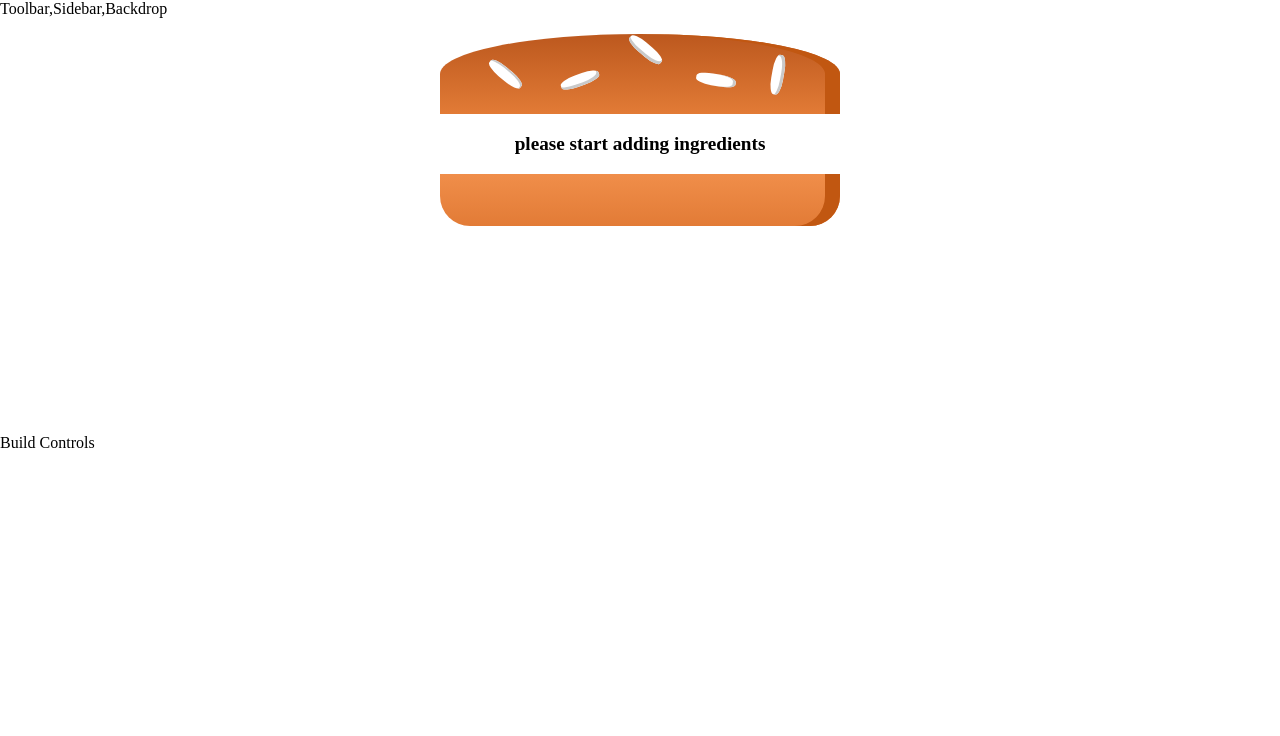
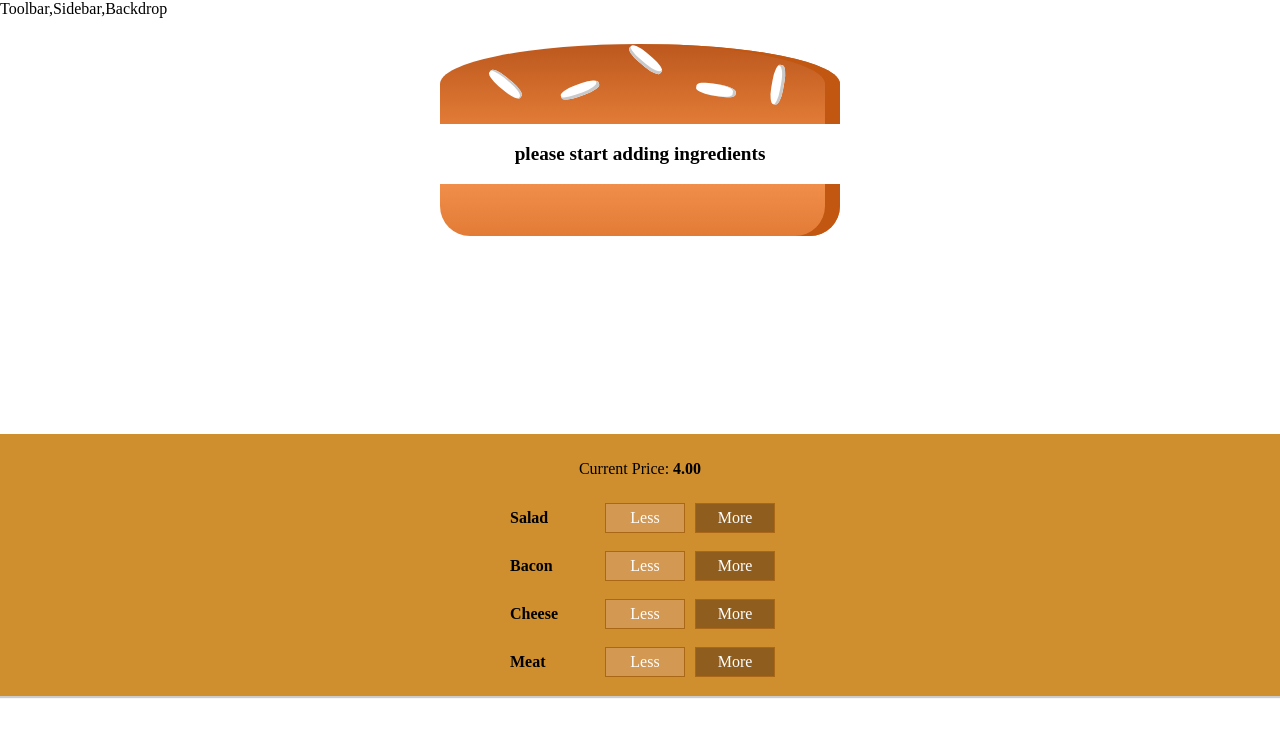
Before and after one commit to jashwant1234/starting_react, a React (Create React App) app in the folder burger_builder/: page / in a window 1280 px wide. Shown: the top 736 px of the page. Built offline with nearby package versions, Linux system fonts and the light colour scheme.

Commit message:
add some fuctionalty to your app

```diff
--- /dev/null
+++ b/burger_builder/src/components/Burger/BuildControles/BuildControle/BuildControle.js
@@ -0,0 +1,11 @@
+import React from 'react';
+import classes from './BuildControle.module.css';
+export default function BuildControle(props) {
+    return (
+        <div className={classes.BuildControl}>
+            <div className={classes.Label}>{props.label}</div>
+            <button className={classes.Less} onClick={props.removed}>Less</button>
+            <button className={classes.More} onClick={props.added}>More</button>
+        </div>
+    )
+}
--- /dev/null
+++ b/burger_builder/src/components/Burger/BuildControles/BuildControle/BuildControle.module.css
@@ -0,0 +1,56 @@
+.BuildControl {
+    display: flex;
+    justify-content: space-between;
+    align-items: center;
+    margin: 5px 0;
+}
+
+.BuildControl button {
+    display: block;
+    font: inherit;
+    padding: 5px;
+    margin: 0 5px;
+    width: 80px;
+    border: 1px solid #AA6817;
+    cursor: pointer;
+    outline: none;
+}
+
+.BuildControl button:disabled {
+    background-color: #AC9980;
+    border: 1px solid #7E7365;
+    color: #ccc;
+    cursor: default;
+}
+
+.BuildControl button:hover:disabled {
+    background-color: #AC9980;
+    color: #ccc;
+    cursor: not-allowed;
+}
+
+.Label {
+    padding: 10px;
+    font-weight: bold;
+    width: 80px;
+}
+
+.BuildControl .Less {
+    background-color: #D39952;
+    color: white;
+}
+
+.BuildControl .More {
+    background-color: #8F5E1E;
+    color: white;
+}
+
+.BuildControl .Less:hover, .BuildControl .Less:active {
+    background-color: #DAA972;
+    color: white;
+}
+
+.BuildControl .More:hover,.BuildControl .More:active {
+    background-color: #99703F;
+    color: white;
+}
--- /dev/null
+++ b/burger_builder/src/components/Burger/BuildControles/BuildControles.js
@@ -0,0 +1,28 @@
+import React from "react";
+import BuildControle from "./BuildControle/BuildControle";
+import classes from "./BuildControles.module.css";
+
+const controls = [
+  { label: "Salad", type: "salad" },
+  { label: "Bacon", type: "bacon" },
+  { label: "Cheese", type: "cheese" },
+  { label: "Meat", type: "meat" },
+];
+
+export default function BuildControles(props) {
+  return (
+    <div className={classes.BuildControls}>
+        <p>Current Price: <strong>{props.price.toFixed(2)}</strong></p>
+      {controls.map((ctrl) => {
+        return (
+          <BuildControle
+            key={ctrl.label}
+            label={ctrl.label}
+            added={() => props.ingredientAdded(ctrl.type)}
+            removed={() => props.ingredientRemoved(ctrl.type)}
+          />
+        );
+      })}
+    </div>
+  );
+}
--- /dev/null
+++ b/burger_builder/src/components/Burger/BuildControles/BuildControles.module.css
@@ -0,0 +1,10 @@
+.BuildControls{
+    width: 100%;
+    background-color: #CF8F2E;
+    display: flex;
+    flex-flow: column;
+    align-items:center;
+    box-shadow: 0 2px 1px #ccc;
+    margin:auto;
+    padding: 10px 0;
+}
--- a/burger_builder/src/components/Burger/Burger.module.css
+++ b/burger_builder/src/components/Burger/Burger.module.css
@@ -1,10 +1,11 @@
  .Burger{
-     width: 100%;
+     width: 250px;
      margin: auto;
-     height: 200px;
+     height: 300px;
      text-align: center;
      font-weight: bold;
      font-size: 1.2rem;
+     overflow: scroll;
  }
 
  @media (min-width:500px) and (min-height:400px){
@@ -14,7 +15,7 @@
      }
  }
 
- @media (min-width: 500px) and (min-height:401px){
+ @media (min-width: 300px) and (min-height:700px){
     .Burger{
         width: 450px;
         height: 400px;
--- a/burger_builder/src/containers/BurgerBuilder/BurgerBuilder.js
+++ b/burger_builder/src/containers/BurgerBuilder/BurgerBuilder.js
@@ -1,21 +1,63 @@
-import React,{ Component } from 'react';
-import Aux from '../../hoc/Auxiliary';
-import Burger from "../../components/Burger/Burger"
+import React, { Component } from "react";
+import Aux from "../../hoc/Auxiliary";
+import Burger from "../../components/Burger/Burger";
+import BuildControls from "../../components/Burger/BuildControles/BuildControles";
+
+const INGREDIENT_PRICES = {
+  salad: 0.5,
+  cheese: 0.6,
+  meat: 1.3,
+  bacon: 0.7,
+};
 
 class BurgerBuilder extends Component {
   state = {
-        ingredients : {
+    ingredients: {
       salad: 0,
       bacon: 0,
       cheese: 0,
-            meat: 0
+      meat: 0,
     },
+    totalPrice: 4,
+  };
+
+  addIngredientHandler = (type) => {
+    const oldCount = this.state.ingredients[type];
+    const count = oldCount + 1;
+    const updatedIngredient = { ...this.state.ingredients };
+    updatedIngredient[type] = count;
+    const priceAddtion = INGREDIENT_PRICES[type];
+    this.setState({
+      ingredients: updatedIngredient,
+      totalPrice: this.state.totalPrice + priceAddtion,
+    });
+  };
+
+  removeIngredientHandler = (type) => {
+    const oldCount = this.state.ingredients[type];
+    let count = 0;
+    if (oldCount === 0) {
+      return;
+    } else {
+      count = oldCount - 1;
+      const updatedIngredient = { ...this.state.ingredients };
+      updatedIngredient[type] = count;
+      const priceRemoved = INGREDIENT_PRICES[type];
+      this.setState({
+        ingredients: updatedIngredient,
+        totalPrice: this.state.totalPrice - priceRemoved,
+      });
     }
+  };
   render() {
     return (
       <Aux>
-                <Burger ingredients={this.state.ingredients}/>
-                <div>Build Controls</div>
+        <Burger ingredients={this.state.ingredients} />
+        <BuildControls
+          ingredientAdded={this.addIngredientHandler}
+          ingredientRemoved={this.removeIngredientHandler}
+          price={this.state.totalPrice}
+        />
       </Aux>
     );
   }
```
Also changed, not shown: burger_builder/src/components/Burger/Burger.js (+5 -2 lines). Lines whose indentation alone changed are shown as unchanged.
